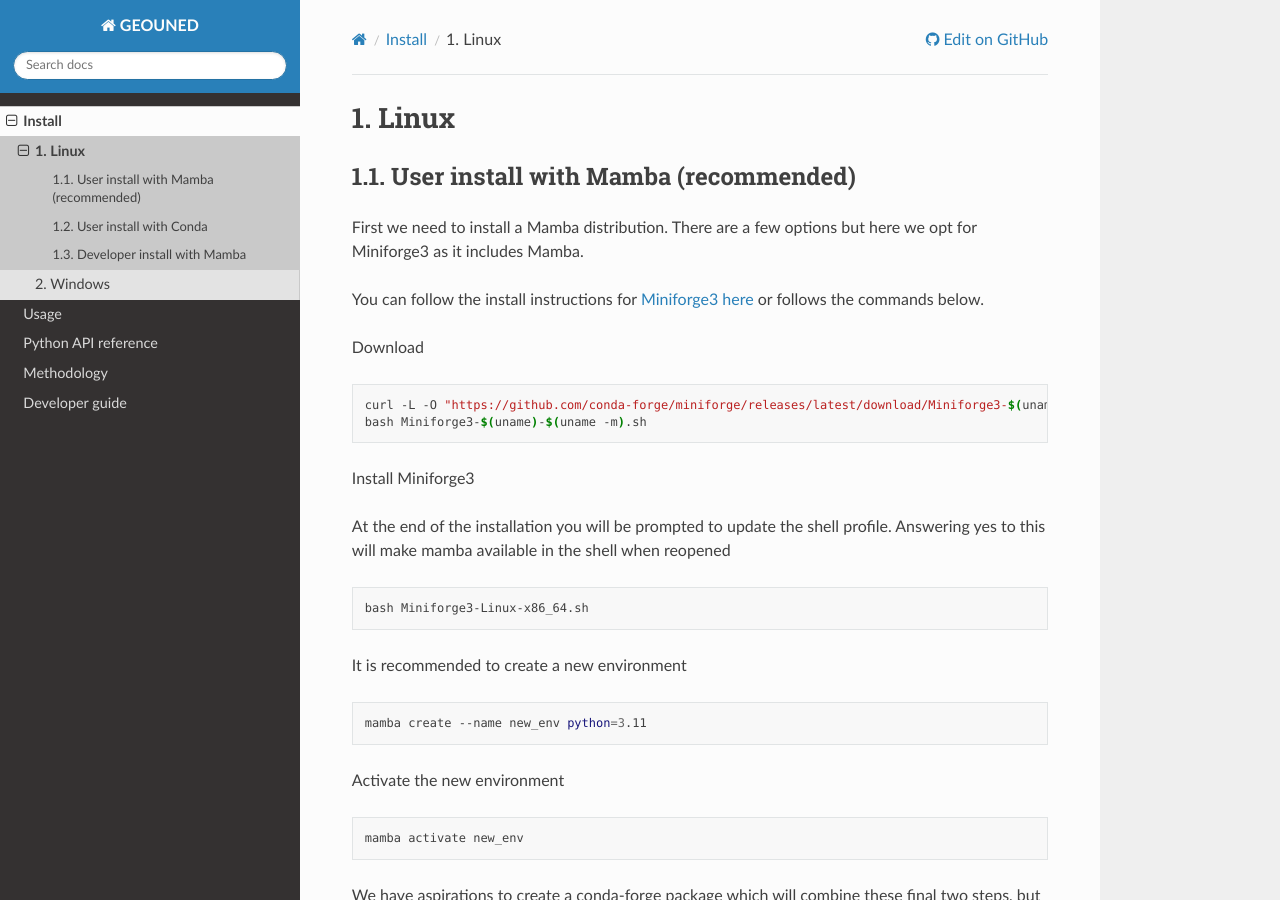
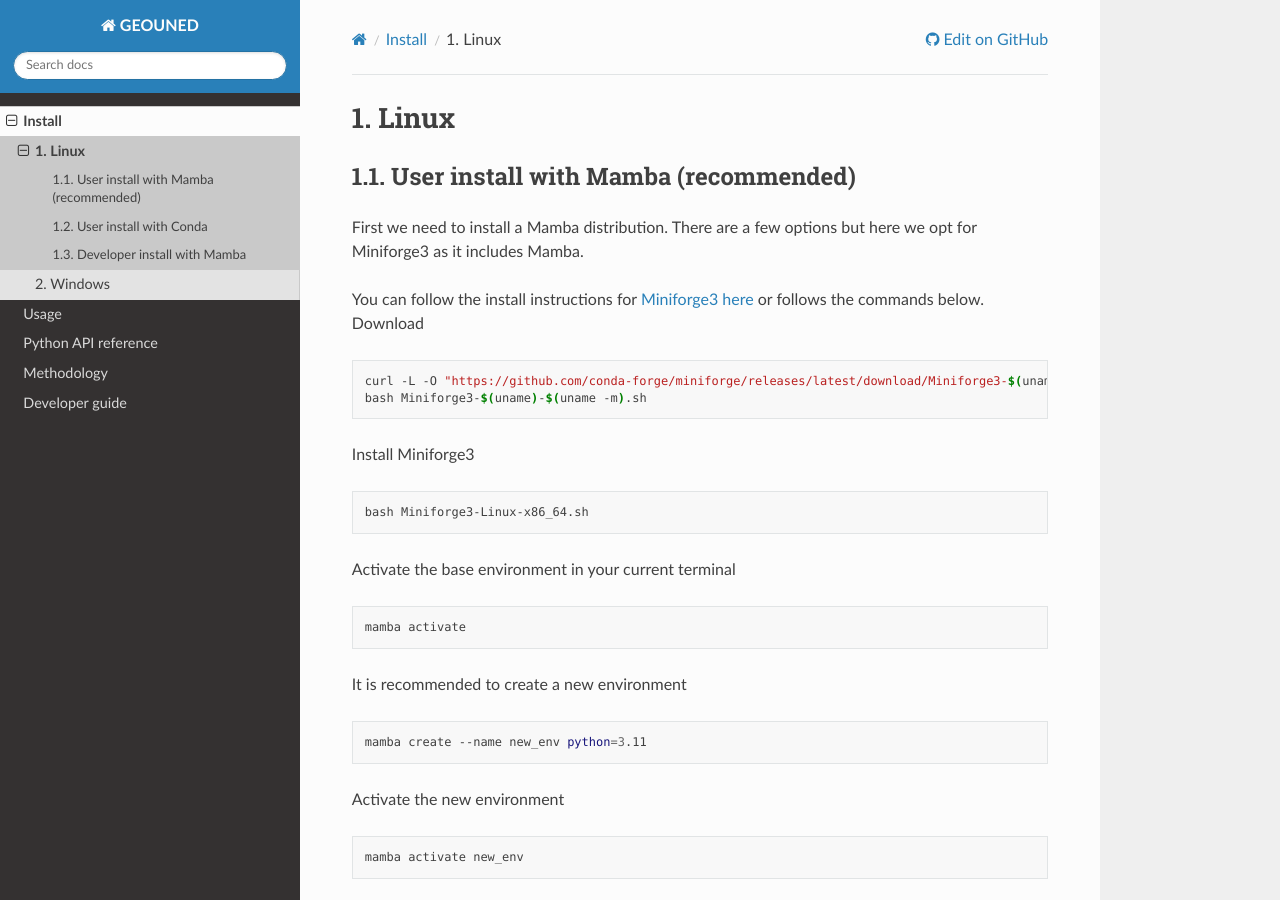
Before and after one commit to GEOUNED-org/GEOUNED, a Sphinx documentation site: the page built from docs/install/install_linux.rst, in a window 1280 px wide and 900 px high. Built offline with Sphinx 7.4.7 and the Read the Docs theme 2.0.0, drawn with Linux system fonts in a browser that asks for light colours.

```diff
--- a/docs/install/install_linux.rst
+++ b/docs/install/install_linux.rst
@@ -7,7 +7,6 @@
 First we need to install a Mamba distribution. There are a few options but here we opt for Miniforge3 as it includes Mamba.
 
 You can follow the install instructions for `Miniforge3 here <https://github.com/conda-forge/miniforge>`_ or follows the commands below.
-
 Download
 
 .. code-block:: sh
@@ -17,11 +16,17 @@
 
 Install Miniforge3
 
-At the end of the installation you will be prompted to update the shell profile. Answering yes to this will make mamba available in the shell when reopened
+.. code-block:: sh
+
+    bash Miniforge3-Linux-x86_64.sh
+
+
+Activate the base environment in your current terminal
 
 .. code-block:: sh
 
-    bash Miniforge3-Linux-x86_64.sh
+    mamba activate
+
 
 It is recommended to create a new environment
 
```
